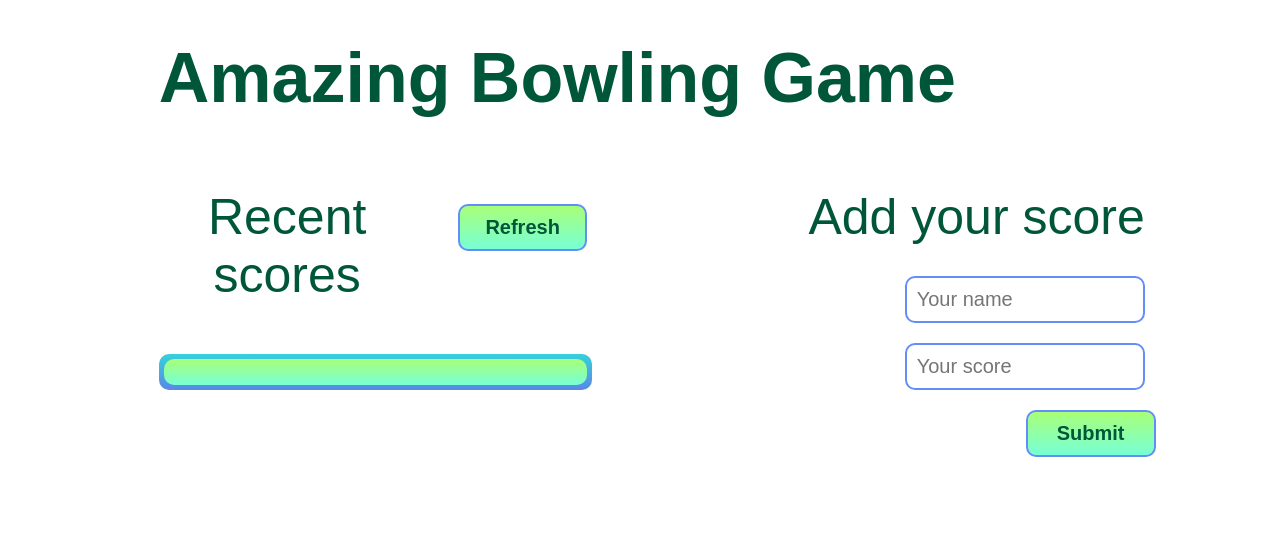
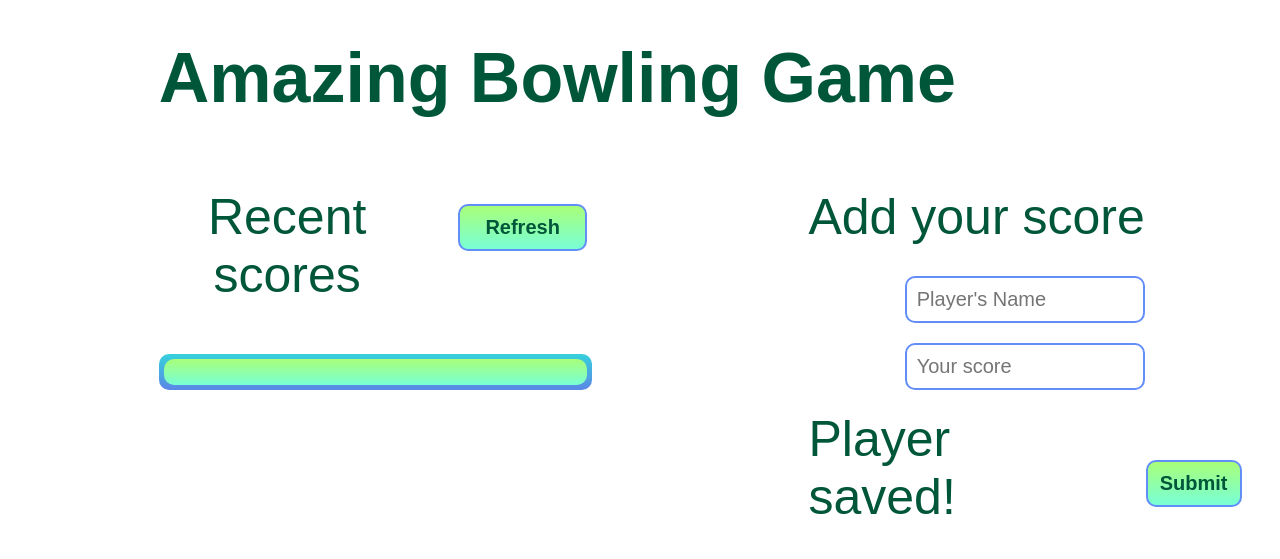
Before and after one commit to AlexRS90/liderboard, a website built with webpack: page src/index.html in a window 1280 px wide. Built offline with nearby package versions, Linux system fonts and the light colour scheme; no server answers; a web font is replaced by a local one.

Commit message:
Add p tag for confirmation message

```diff
--- a/src/index.html
+++ b/src/index.html
@@ -21,11 +21,14 @@
                     </div>
                 </div>
                 <div class="form-container">
-                    <form action="#" class="d-flex direction">
+                    <form action="POST" id="new-player-form" class="d-flex direction">
                         <p>Add your score</p>
-                        <input type="text" placeholder="Your name" class="new-entry" required id="new-player">
-                        <input type="number" placeholder="Your score" required class="new-entry" id="new-score">
-                        <button type="submit" class="button2 align" id="send-new-score">Submit</button>
+                        <input type="text" placeholder="Player's Name" class="new-entry" maxlength="20" required id="new-player">
+                        <input type="number" placeholder="Your score" required class="new-entry input-number" min="1" max="300" id="new-score">
+                        <div class="d-flex boards">
+                            <p class="message message-transition transition">Player saved!</p>
+                            <button type="submit" class="button2 align" id="send-new-score">Submit</button>
+                        </div>
                     </form>
                 </div>
             </div>
```
